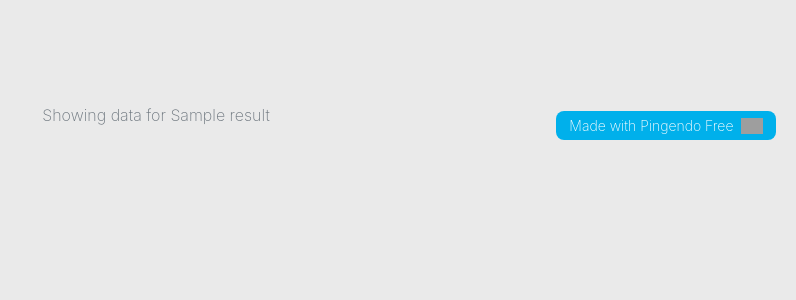
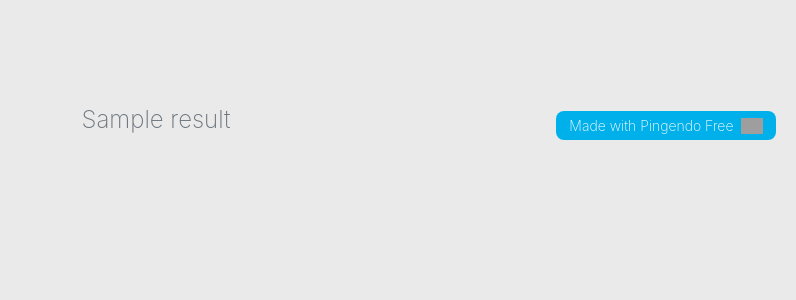
Before and after one commit to IntelligentTrading/core, a Django app: template apps/api/templates/sentiment_index.html in a window 1280 px wide. Shown: the part 640-940 px from the top of the page, without its empty margins (484-1280 px from the left). Before the commit the page ends 780 px from the top, so only its background shows below. Run offline with Django 3.2, Linux system fonts and the light colour scheme; the template is opened without the code that fills it: most values are stand-ins (such as "Sample title", 1, 10 or a date in 2020); parts of the project's set-up code (start-up, migrations or seed data) failed here and were passed over; some libraries are stand-ins or nearby versions; grey boxes are pictures that could not be loaded.

Commit message:
Small update.

```diff
--- a/apps/api/templates/sentiment_index.html
+++ b/apps/api/templates/sentiment_index.html
@@ -69,7 +69,7 @@
     <div class="container" id="{{result_name}}">
       <div class="row">
         <div class="col-md-12">
-          <h6 class="" contenteditable="true">Showing data for {{result.name}}</h6>
+          <h4 class="" contenteditable="true">{{result.name}}</h4>
         </div>
       </div>
 
@@ -116,7 +116,7 @@ var data = google.visualization.arrayToDataTable([
         {% endif %}
       ]);
   // Optional; add a title and set the width and height of the chart
-  var options = {'title':'Reddit (topic titles only), /r/{{ result.reddit_url_info}}', 'height':400, legend: { position: "none" }, vAxis: {
+  var options = {'title':'Reddit (topic titles only), /r/{{ result.reddit_url_info}}', 'height':400, titleTextStyle: {fontSize: 12}, legend: { position: "none" }, vAxis: {
     viewWindow: {
         min: 0,
         max: 1
@@ -151,7 +151,7 @@ var data = google.visualization.arrayToDataTable([
         {% endif %}
       ]);
   // Optional; add a title and set the width and height of the chart
-  var options = {'title':'Bitcointalk (topic titles only), {{result.bitcointalk_url_info}}', 'height':400, legend: { position: "none" }, vAxis: {
+  var options = {'title':'Bitcointalk (topic titles only), {{result.bitcointalk_url_info}}', 'height':400, titleTextStyle: {fontSize: 12}, legend: { position: "none" }, vAxis: {
     viewWindow: {
         min: 0,
         max: 1
@@ -186,7 +186,7 @@ var data = google.visualization.arrayToDataTable([
         {% endif %}
       ]);
   // Optional; add a title and set the width and height of the chart
-  var options = {'title':'Twitter, search term: "{{result.twitter_url_info}}"', 'height':400, legend: { position: "none" }, vAxis: {
+  var options = {'title':'Twitter, search term: "{{result.twitter_url_info}}"', 'height':400, titleTextStyle: {fontSize: 12}, legend: { position: "none" }, vAxis: {
     viewWindow: {
         min: 0,
         max: 1
@@ -221,7 +221,7 @@ var data = google.visualization.arrayToDataTable([
         {% endif %}
       ]);
   // Optional; add a title and set the width and height of the chart
-  var options = {'title':'Reddit comments', 'height':400, legend: { position: "none" }, vAxis: {
+  var options = {'title':'Reddit comments', 'height':400, titleTextStyle: {fontSize: 12}, legend: { position: "none" }, vAxis: {
     viewWindow: {
         min: 0,
         max: 1
@@ -257,7 +257,7 @@ var data = google.visualization.arrayToDataTable([
         {% endif %}
       ]);
   // Optional; add a title and set the width and height of the chart
-  var options = {'title':'Bitcointalk comments', 'height':400, legend: { position: "none" }, vAxis: {
+  var options = {'title':'Bitcointalk comments', 'height':400, titleTextStyle: {fontSize: 12}, legend: { position: "none" }, vAxis: {
     viewWindow: {
         min: 0,
         max: 1
--- a/apps/api/views/sentiment.py
+++ b/apps/api/views/sentiment.py
@@ -76,7 +76,7 @@ def _create_sentiment_result_dict(topic, model):
             _filter_or_none(sentiment_source=REDDIT, model=model, topic=topic, from_comments=True),
         'bitcointalk_comments':
             _filter_or_none(sentiment_source=BITCOINTALK, model=model, topic=topic, from_comments=True),
-        'name': f'{pretty_model_names[model]}, topic of interest: {pretty_topic_names[topic]},',
+        'name': f'{pretty_model_names[model]}, topic of interest: {pretty_topic_names[topic]}',
         'reddit_url_info': reddit_url_infos[topic],
         'bitcointalk_url_info': bitcointalk_url_infos[topic],
         'twitter_url_info': twitter_url_infos[topic]
```
Also changed, not shown: apps/indicator/models/sentiment.py (+5 -4 lines).
